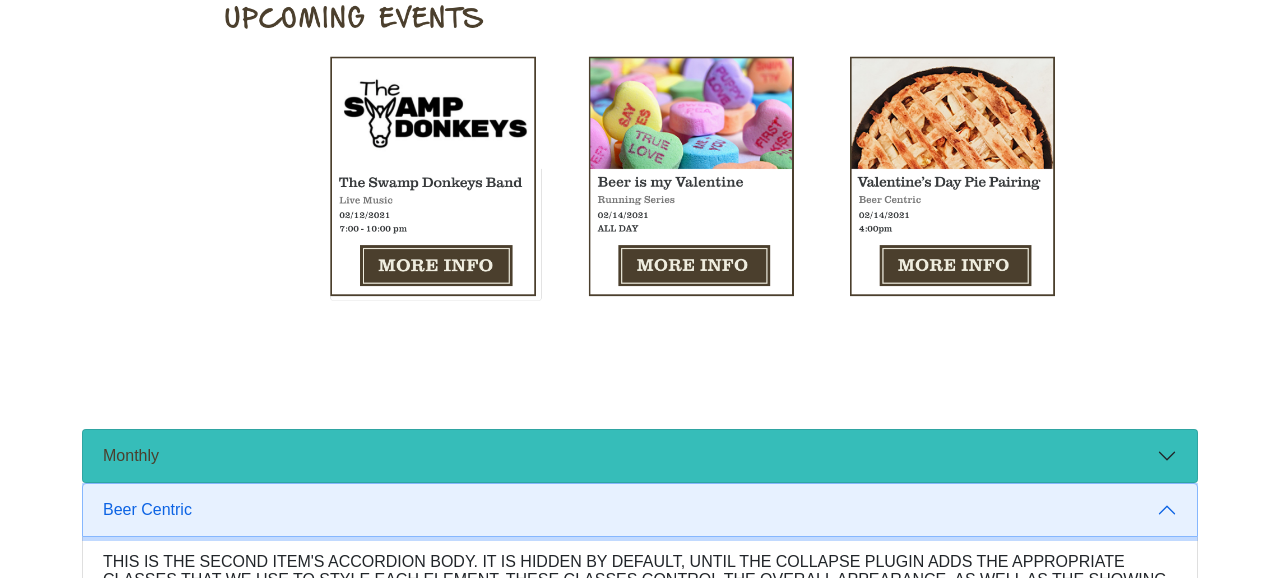
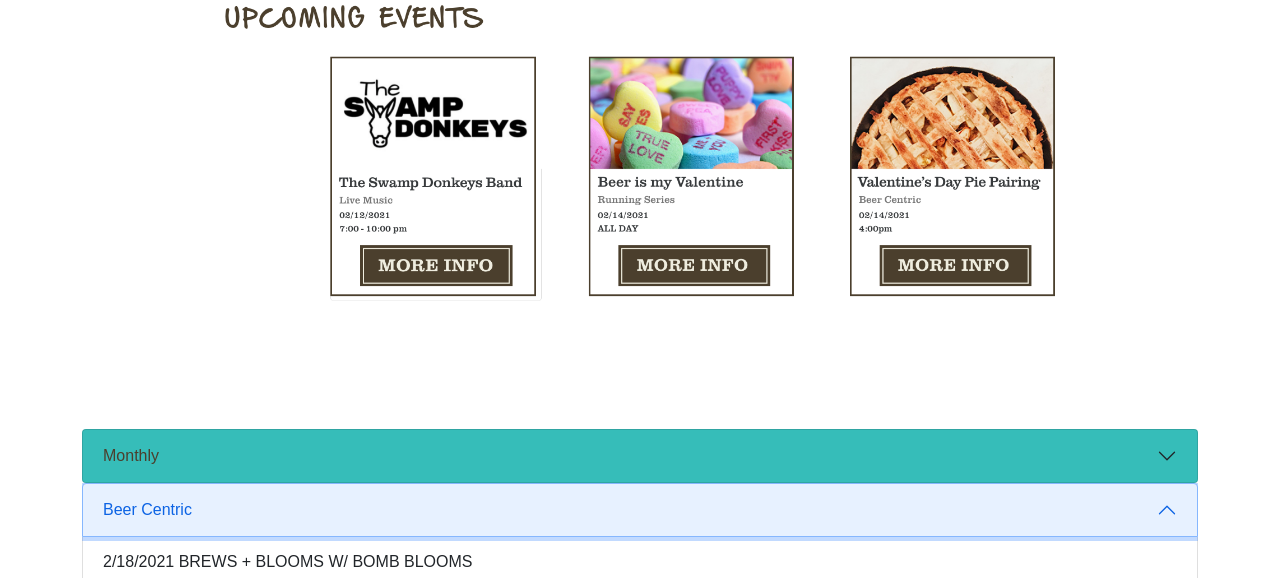
Before and after one commit to Jpititto/OrlandoBrewing, a plain HTML site: page events.html in a window 1280 px wide. Both pictures are taken after a click on the button "Beer Centric". Shown: the part 222-800 px from the top of the page. Drawn offline with nearby package versions, Linux system fonts and the light colour scheme.

Commit message:
Accordian update

```diff
--- a/events.html
+++ b/events.html
@@ -88,7 +88,7 @@
                 </h2>
                 <div id="collapseTwo" class="accordion-collapse collapse" aria-labelledby="headingTwo" data-bs-parent="#accordionExample">
                     <div class="accordion-body">
-                    <strong>This is the second item's accordion body.</strong> It is hidden by default, until the collapse plugin adds the appropriate classes that we use to style each element. These classes control the overall appearance, as well as the showing and hiding via CSS transitions. You can modify any of this with custom CSS or overriding our default variables. It's also worth noting that just about any HTML can go within the <code>.accordion-body</code>, though the transition does limit overflow.
+                    <strong>2/18/2021 Brews + Blooms w/ Bomb Blooms</strong>
                     </div>
                 </div>
                 </div>
```
